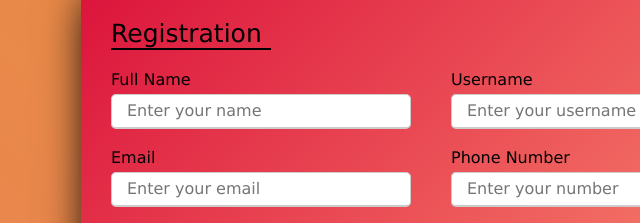
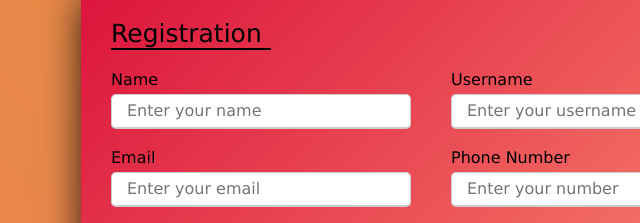
Before and after one commit to iamprianshu/loginForm, a plain HTML site: page index.html in a window 1280 px wide. Shown: the part 136-359 px from the top of the page, 209-849 px from the left. Drawn offline with Linux system fonts and the light colour scheme.

Commit message:
Update name

```diff
--- a/index.html
+++ b/index.html
@@ -13,7 +13,7 @@
         <form action="#">
             <div class="user-details">
                 <div class="input-box">
-                   <span class="details">Full Name</span>
+                   <span class="details">Name</span>
                    <input type="text" placeholder="Enter your name" required>
                 </div>
                 <div class="input-box">
```
